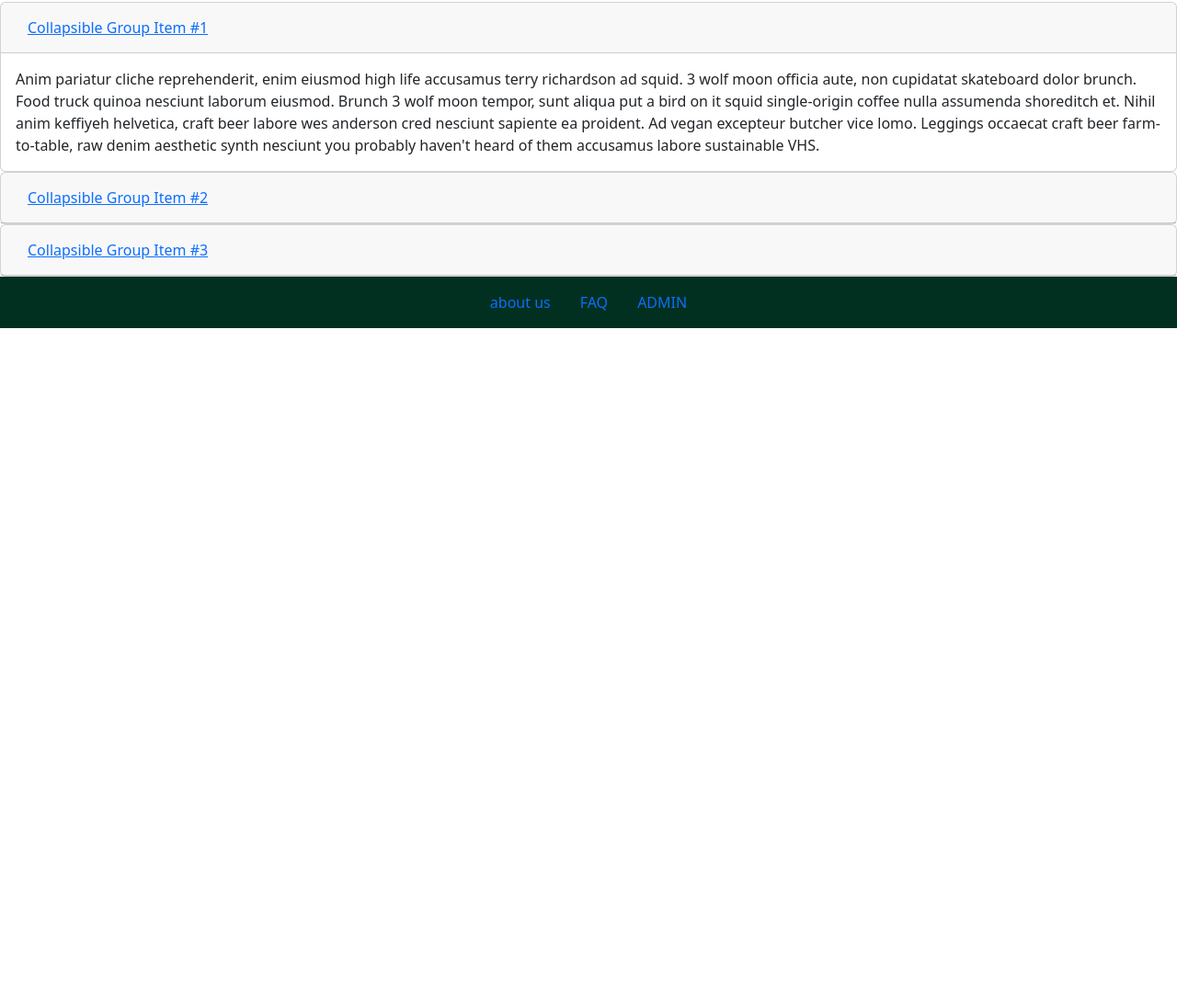
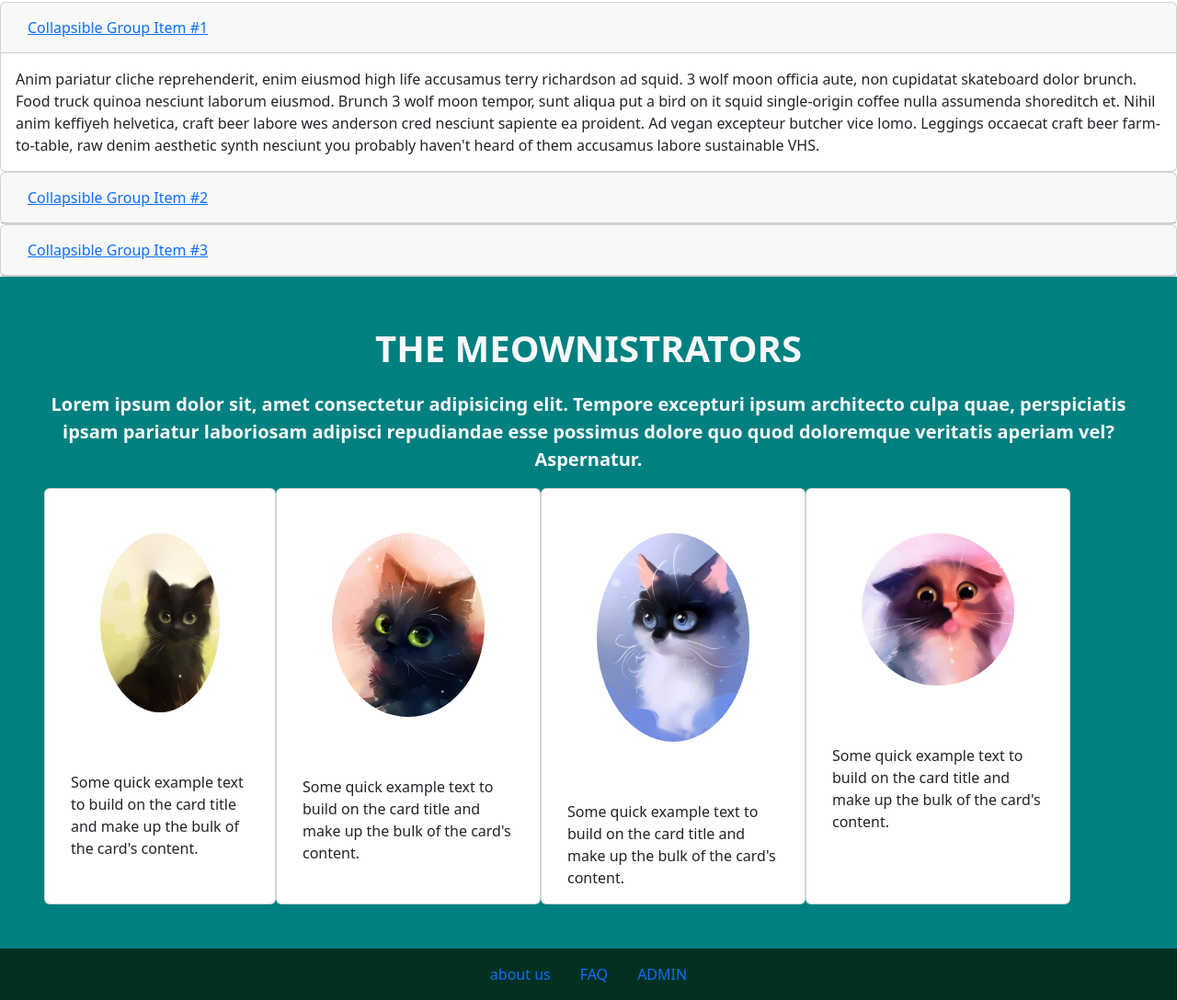
Before and after one commit to Meowskk/LONGAQUIThandsOnACT, a plain HTML site: page index.html in a window 1280 px wide. Shown: the part 2381-3469 px from the top of the page at 92% size. Before the commit the page ends 2738 px from the top, so only its background shows below. Drawn offline with nearby package versions, Linux system fonts and the light colour scheme.

Commit message:
version3.8

```diff
--- a/index.html
+++ b/index.html
@@ -228,8 +228,41 @@
 
 
 
-    <!--pictures-->
-    <section>
+    <!--admin-->
+    <section class=" bg2 text-light p-5">
+      <div class=" text-center fs-1 fw-bold">
+        <p class="text-uppercase">the meownistrators</p>
+        <p class="text-center fs-5">Lorem ipsum dolor sit, amet consectetur adipisicing elit. Tempore excepturi ipsum architecto culpa quae, perspiciatis ipsam pariatur laboriosam adipisci repudiandae esse possimus dolore quo quod doloremque veritatis aperiam vel? Aspernatur.</p>
+        </div>
+      <div class="container row ">
+        <div class="col card" style="width: 18rem;">
+          <img class="card-img-top rounded-circle p-5" src="/img/1p.jpg" alt="Card image cap">
+          <div class="card-body">
+            <p class="card-text">Some quick example text to build on the card title and make up the bulk of the card's content.</p>
+          </div>
+        </div>
+        <div class="card" style="width: 18rem;">
+          <img class="card-img-top rounded-circle p-5" src="/img/2p.jpg" alt="Card image cap">
+          <div class="card-body">
+            <p class="card-text">Some quick example text to build on the card title and make up the bulk of the card's content.</p>
+          </div>
+        </div>
+        <div class="card" style="width: 18rem;">
+          <img class="card-img-top rounded-circle p-5" src="/img/3p.jpg" alt="Card image cap">
+          <div class="card-body">
+            <p class="card-text">Some quick example text to build on the card title and make up the bulk of the card's content.</p>
+          </div>
+        </div>
+        <div class="card" style="width: 18rem;">
+          <img class="card-img-top rounded-circle p-5" src="/img/4p.jpg" alt="Card image cap">
+          <div class="card-body">
+            <p class="card-text">Some quick example text to build on the card title and make up the bulk of the card's content.</p>
+          </div>
+        </div>
+
+      </div>
+
+
 
     </section>
 
```
Also changed, not shown: img/1p.jpg (added), img/2p.jpg (added), img/3p.jpg (added), img/4p.jpg (added).
